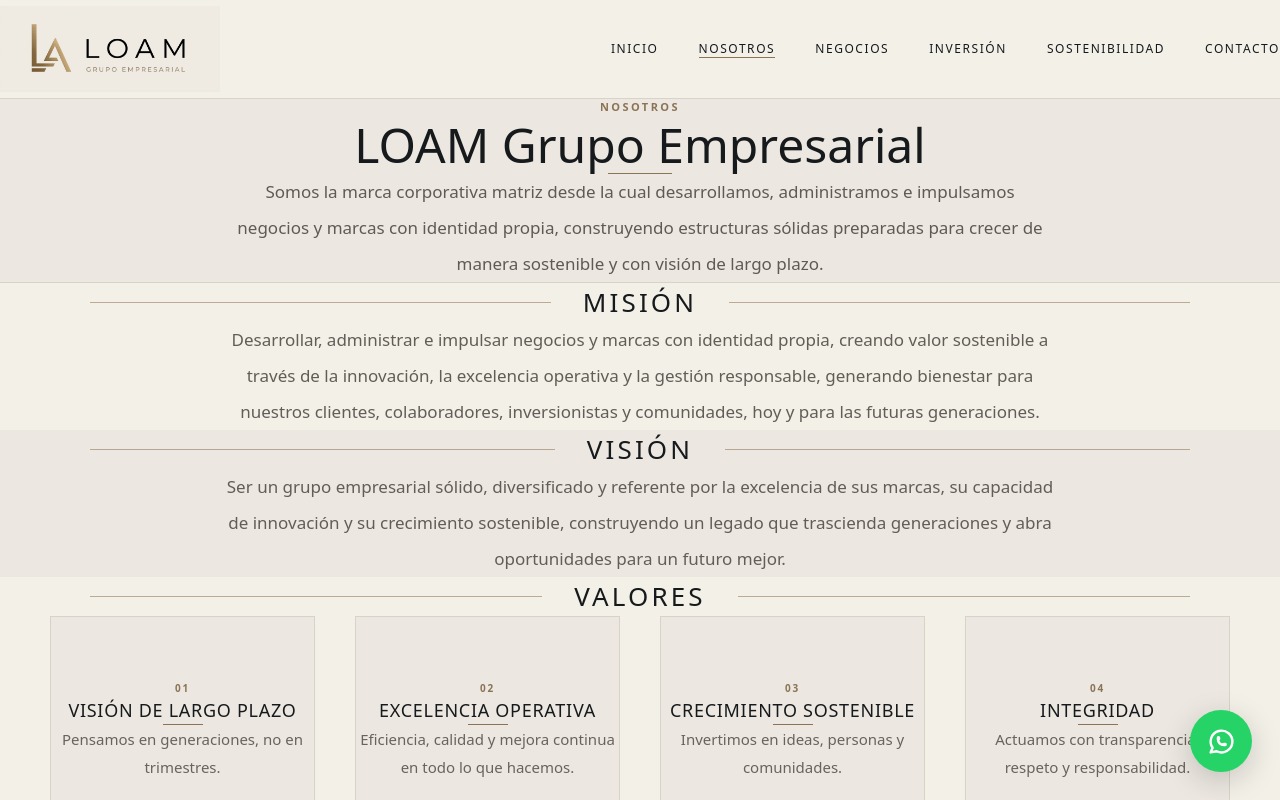
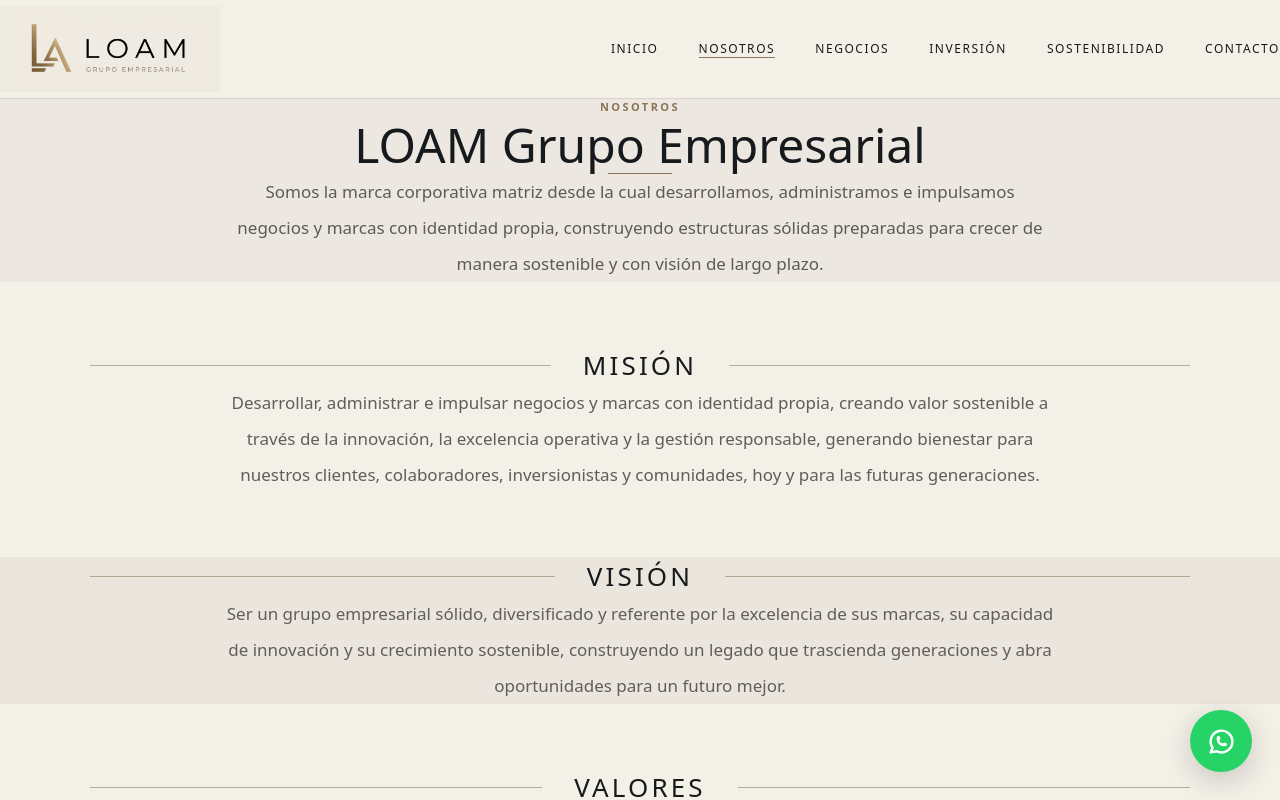
Before and after one commit to Grupo-Loam/grupo-loam, a Next.js app: page /nosotros in a window 1280 px wide. Shown: the top 800 px of the page. Built offline with nearby package versions, Linux system fonts and the light colour scheme.

Commit message:
Seccion Nosotros y mejoras visuales nuevo

```diff
--- a/src/app/nosotros/page.tsx
+++ b/src/app/nosotros/page.tsx
@@ -36,10 +36,13 @@
     <>
       <Navbar />
 
-      <main className="w-full bg-[var(--bg-secondary)]">
-        {/* PRESENTACIÓN */}
-        <section className="flex w-full justify-center border-b border-[var(--color-border)] bg-[var(--bg-secondary)]">
-          <div className="flex w-full max-w-[1100px] flex-col items-center px-6 py-28 text-center sm:px-8 md:py-36 lg:px-10 lg:py-44">
+      <main className="w-full bg-[#F3F0E8]">
+
+        {/* ========================================
+            NOSOTROS
+        ======================================== */}
+        <section className="flex w-full justify-center bg-[var(--bg-secondary)]">
+          <div className="flex w-full max-w-[1100px] flex-col items-center px-6 py-20 text-center sm:px-8 md:py-24 lg:px-10 lg:py-28">
             <p className="text-[11px] font-semibold uppercase tracking-[0.22em] text-[var(--color-bronce)]">
               Nosotros
             </p>
@@ -59,9 +62,14 @@
           </div>
         </section>
 
-        {/* MISIÓN */}
+        {/* ESPACIO ENTRE NOSOTROS Y MISIÓN */}
+        <div className="h-10 w-full bg-[#F3F0E8] md:h-14 lg:h-16" />
+
+        {/* ========================================
+            MISIÓN
+        ======================================== */}
         <section className="flex w-full justify-center bg-[var(--bg-primary)]">
-          <div className="flex w-full max-w-[1100px] flex-col items-center px-6 py-28 text-center sm:px-8 md:py-36 lg:px-10 lg:py-44">
+          <div className="flex w-full max-w-[1100px] flex-col items-center px-6 py-20 text-center sm:px-8 md:py-24 lg:px-10 lg:py-28">
             <div className="flex w-full items-center justify-center gap-5 sm:gap-8">
               <div className="h-px flex-1 bg-[var(--color-bronce)]/55" />
 
@@ -72,20 +80,24 @@
               <div className="h-px flex-1 bg-[var(--color-bronce)]/55" />
             </div>
 
-            <p className="mt-14 max-w-[850px] text-center text-[15px] leading-8 text-[#625D57] sm:text-[16px] md:text-[17px] md:leading-9">
+            <p className="mt-12 max-w-[850px] text-center text-[15px] leading-8 text-[#625D57] sm:text-[16px] md:text-[17px] md:leading-9">
               Desarrollar, administrar e impulsar negocios y marcas con
               identidad propia, creando valor sostenible a través de la
               innovación, la excelencia operativa y la gestión responsable,
               generando bienestar para nuestros clientes, colaboradores,
-              inversionistas y comunidades, hoy y para las futuras
-              generaciones.
+              inversionistas y comunidades, hoy y para las futuras generaciones.
             </p>
           </div>
         </section>
 
-        {/* VISIÓN */}
-        <section className="flex w-full justify-center bg-[var(--bg-secondary)]">
-          <div className="flex w-full max-w-[1100px] flex-col items-center px-6 py-28 text-center sm:px-8 md:py-36 lg:px-10 lg:py-44">
+        {/* ESPACIO ENTRE MISIÓN Y VISIÓN */}
+        <div className="h-10 w-full bg-[#F3F0E8] md:h-14 lg:h-16" />
+
+        {/* ========================================
+            VISIÓN
+        ======================================== */}
+        <section className="flex w-full justify-center bg-[#EAE6DD]">
+          <div className="flex w-full max-w-[1100px] flex-col items-center px-6 py-20 text-center sm:px-8 md:py-24 lg:px-10 lg:py-28">
             <div className="flex w-full items-center justify-center gap-5 sm:gap-8">
               <div className="h-px flex-1 bg-[var(--color-bronce)]/55" />
 
@@ -96,7 +108,7 @@
               <div className="h-px flex-1 bg-[var(--color-bronce)]/55" />
             </div>
 
-            <p className="mt-14 max-w-[850px] text-center text-[15px] leading-8 text-[#625D57] sm:text-[16px] md:text-[17px] md:leading-9">
+            <p className="mt-12 max-w-[850px] text-center text-[15px] leading-8 text-[#625D57] sm:text-[16px] md:text-[17px] md:leading-9">
               Ser un grupo empresarial sólido, diversificado y referente por la
               excelencia de sus marcas, su capacidad de innovación y su
               crecimiento sostenible, construyendo un legado que trascienda
@@ -105,9 +117,14 @@
           </div>
         </section>
 
-        {/* VALORES */}
+        {/* ESPACIO ENTRE VISIÓN Y VALORES */}
+        <div className="h-10 w-full bg-[#F3F0E8] md:h-14 lg:h-16" />
+
+        {/* ========================================
+            VALORES
+        ======================================== */}
         <section className="flex w-full justify-center bg-[var(--bg-primary)]">
-          <div className="flex w-full max-w-[1180px] flex-col items-center px-6 py-32 text-center sm:px-8 md:py-40 lg:px-10 lg:py-48">
+          <div className="flex w-full max-w-[1180px] flex-col items-center px-6 py-20 text-center sm:px-8 md:py-24 lg:px-10 lg:py-28">
             <div className="flex w-full max-w-[1100px] items-center justify-center gap-5 sm:gap-8">
               <div className="h-px flex-1 bg-[var(--color-bronce)]/55" />
 
@@ -118,7 +135,7 @@
               <div className="h-px flex-1 bg-[var(--color-bronce)]/55" />
             </div>
 
-            <div className="mt-24 grid w-full gap-10 sm:grid-cols-2 lg:grid-cols-4">
+            <div className="mt-16 grid w-full gap-10 sm:grid-cols-2 lg:grid-cols-4">
               {values.map((value, index) => (
                 <article
                   key={value.title}
@@ -162,9 +179,14 @@
           </div>
         </section>
 
-        {/* FILOSOFÍA */}
+        {/* ESPACIO ENTRE VALORES Y FILOSOFÍA */}
+        <div className="h-10 w-full bg-[#F3F0E8] md:h-14 lg:h-16" />
+
+        {/* ========================================
+            FILOSOFÍA
+        ======================================== */}
         <section className="flex w-full justify-center bg-[#EAE6DD]">
-          <div className="flex w-full max-w-[1100px] flex-col items-center px-6 py-32 text-center sm:px-8 md:py-40 lg:px-10 lg:py-48">
+          <div className="flex w-full max-w-[1100px] flex-col items-center px-6 py-20 text-center sm:px-8 md:py-24 lg:px-10 lg:py-28">
             <div className="flex w-full items-center justify-center gap-5 sm:gap-8">
               <div className="h-px flex-1 bg-[var(--color-bronce)]/55" />
 
@@ -175,7 +197,7 @@
               <div className="h-px flex-1 bg-[var(--color-bronce)]/55" />
             </div>
 
-            <h3 className="mt-16 max-w-[850px] text-center font-[var(--font-cinzel)] text-[30px] leading-tight text-[var(--color-carbon)] sm:text-[38px] md:text-[42px]">
+            <h3 className="mt-14 max-w-[850px] text-center font-[var(--font-cinzel)] text-[30px] leading-tight text-[var(--color-carbon)] sm:text-[38px] md:text-[42px]">
               Construimos. Operamos. Crecemos.
             </h3>
 
@@ -185,9 +207,14 @@
           </div>
         </section>
 
-        {/* CIERRE */}
+        {/* ESPACIO ENTRE FILOSOFÍA Y CIERRE */}
+        <div className="h-10 w-full bg-[#F3F0E8] md:h-14 lg:h-16" />
+
+        {/* ========================================
+            CIERRE
+        ======================================== */}
         <section className="flex w-full justify-center bg-[var(--bg-primary)]">
-          <div className="flex w-full max-w-[900px] flex-col items-center px-6 py-28 text-center sm:px-8 md:py-36 lg:py-40">
+          <div className="flex w-full max-w-[900px] flex-col items-center px-6 py-20 text-center sm:px-8 md:py-24">
             <p className="text-[11px] font-semibold uppercase tracking-[0.2em] text-[var(--color-bronce)]">
               LOAM Grupo Empresarial
             </p>
```
